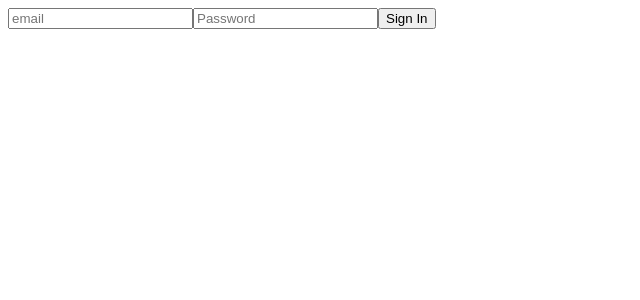
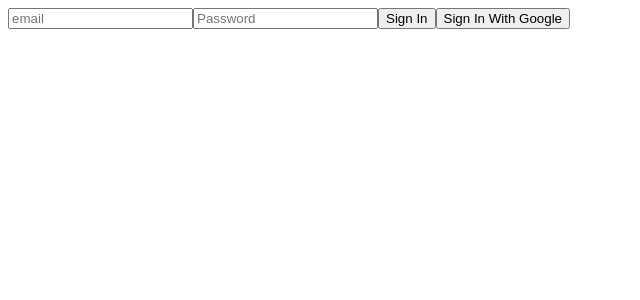
Before and after one commit to AdminForIinRange/LearingFirebase, a React (Vite) app: page / in a window 1280 px wide. Shown: the top 300 px of the page, without its empty margins (0-640 px from the left). Built offline with nearby package versions, Linux system fonts and the light colour scheme; no server answers.

Commit message:
good auth

```diff
--- a/src/components/Auth.jsx
+++ b/src/components/Auth.jsx
@@ -1,40 +1,92 @@
-import { useState } from "react";
-
-import { auth } from "../config/firebase";
-import { createUserWithEmailAndPassword } from "firebase/auth";
+import { useState, useEffect } from "react";
+import { auth, googleProvider } from "../config/firebase";
+import {
+  createUserWithEmailAndPassword,
+  signInWithPopup,
+  signOut as firebaseSignOut,
+} from "firebase/auth";
 
 export default function Auth() {
   const [email, setEmail] = useState("");
   const [password, setPassword] = useState("");
-  // const [error, setError] = useState("");
-  // const [success, setSuccess] = useState("");
-  // const [loading, setLoading] = useState(false);
-  // const [showPassword, setShowPassword] = useState(false);
-  // const [showConfirmPassword, setShowConfirmPassword] = useState(false);
+  const [userName, setUserName] = useState("");
+  const [currentUser, setCurrentUser] = useState(null);
 
-  console.log(auth?.currentUser?.email);
+  // Function to fetch user profile information
+  const fetchUserProfile = async (user) => {
+    if (user) {
+      const displayName = user.displayName;
+      setUserName(displayName);
+    } else {
+      setUserName("");
+    }
+  };
 
-  const SignIn = async () => {
-
+  // Function to handle Google sign-in
+  const signInWithGoogle = async () => {
     try {
-        await createUserWithEmailAndPassword(auth, email, password)
+      const result = await signInWithPopup(auth, googleProvider);
+      const user = result.user;
+      setCurrentUser(user);
     } catch (error) {
       console.log(error);
-        alert(error.message)
+      alert(error.message);
+    }
+  };
 
+  // Function to handle sign-out
+  const handleSignOut = async () => {
+    try {
+      await firebaseSignOut(auth);
+      setCurrentUser(null);
+    } catch (error) {
+      console.log(error);
+      alert(error.message);
+    }
+  };
 
+  // Function to handle regular sign-in
+  const signIn = async () => {
+    try {
+      const userCredential = await createUserWithEmailAndPassword(
+        auth,
+        email,
+        password
+      );
+      const user = userCredential.user;
+      setCurrentUser(user);
+    } catch (error) {
+      console.log(error);
+      alert(error.message);
     }
+  };
 
+  useEffect(() => {
+    const unsubscribe = auth.onAuthStateChanged((user) => {
+      setCurrentUser(user);
+      fetchUserProfile(user);
+    });
 
+    return () => {
+      unsubscribe();
     };
+  }, []);
+
   return (
+    <div>
+      {currentUser ? (
+        <div>
+          <p>Welcome {email}</p>
+          {userName && <p>Hello, {userName}</p>}
+          <button onClick={handleSignOut}>Sign Out</button>
+        </div>
+      ) : (
         <div>
           <input
             type="email"
             placeholder="email"
             onChange={(e) => {
               setEmail(e.target.value);
-
             }}
           />
           <input
@@ -44,7 +96,10 @@ export default function Auth() {
               setPassword(e.target.value);
             }}
           />
-      <button onClick={SignIn}>Sign In</button>
+          <button onClick={signIn}>Sign In</button>
+          <button onClick={signInWithGoogle}>Sign In With Google</button>
+        </div>
+      )}
     </div>
   );
 }
--- a/src/config/firebase.js
+++ b/src/config/firebase.js
@@ -1,7 +1,7 @@
 // Import the functions you need from the SDKs you need
 import { initializeApp } from "firebase/app";
 import { getAnalytics } from "firebase/analytics";
-import {getAuth} from "firebase/auth"
+import {getAuth, GoogleAuthProvider} from "firebase/auth"
 
 
 // TODO: Add SDKs for Firebase products that you want to use
@@ -23,3 +23,4 @@ const firebaseConfig = {
 const app = initializeApp(firebaseConfig);
 const analytics = getAnalytics(app);
 export const auth = getAuth(app)
+export const googleProvider = new GoogleAuthProvider()
```
Lines whose indentation alone changed are shown as unchanged.
